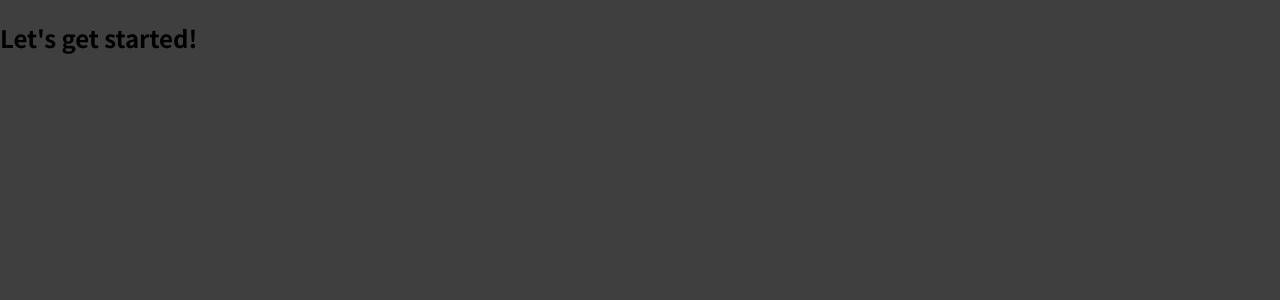
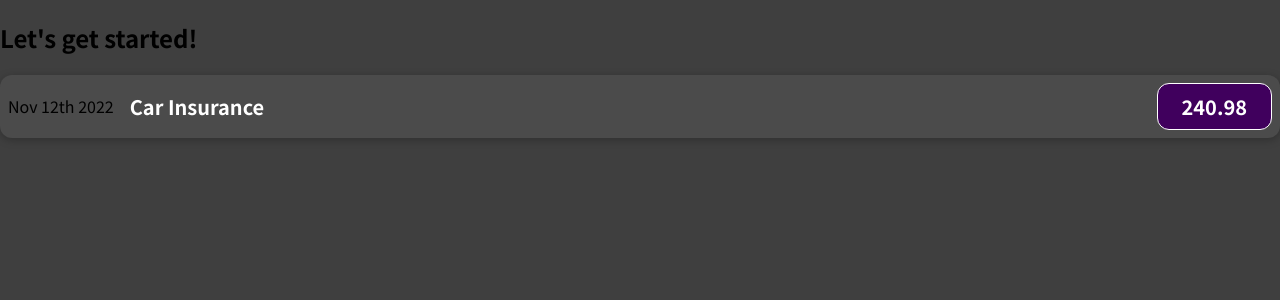
Before and after one commit to mrtajvidi/React, a JavaScript app in the folder 01-starting-setup/: page / in a window 1280 px wide. Shown: the top 300 px of the page. Built offline with nearby package versions, Linux system fonts and the light colour scheme.

Commit message:
Added some styling

```diff
--- a/01-starting-setup/src/App.js
+++ b/01-starting-setup/src/App.js
@@ -1,7 +1,10 @@
+import ExpenseItem from "./components/ExpenseItem";
+
 function App() {
   return (
     <div>
       <h2>Let's get started!</h2>
+      <ExpenseItem></ExpenseItem>
     </div>
   );
 }
--- /dev/null
+++ b/01-starting-setup/src/components/ExpenseItem.css
@@ -0,0 +1,56 @@
+.expense-item {
+  display: flex;
+  justify-content: space-between;
+  align-items: center;
+  box-shadow: 0 2px 8px rgba(0, 0, 0, 0.25);
+  padding: 0.5rem;
+  margin: 1rem 0;
+  border-radius: 12px;
+  background-color: #4b4b4b;
+}
+
+.expense-item__description {
+  display: flex;
+  flex-direction: column;
+  gap: 1rem;
+  align-items: flex-end;
+  flex-flow: column-reverse;
+  justify-content: flex-start;
+  flex: 1;
+}
+
+.expense-item h2 {
+  color: #3a3a3a;
+  font-size: 1rem;
+  flex: 1;
+  margin: 0 1rem;
+  color: white;
+}
+
+.expense-item__price {
+  font-size: 1rem;
+  font-weight: bold;
+  color: white;
+  background-color: #40005d;
+  border: 1px solid white;
+  padding: 0.5rem;
+  border-radius: 12px;
+}
+
+@media (min-width: 580px) {
+  .expense-item__description {
+    flex-direction: row;
+    align-items: center;
+    justify-content: flex-start;
+    flex: 1;
+  }
+
+  .expense-item__description h2 {
+    font-size: 1.25rem;
+  }
+
+  .expense-item__price {
+    font-size: 1.25rem;
+    padding: 0.5rem 1.5rem;
+  }
+}
--- /dev/null
+++ b/01-starting-setup/src/components/ExpenseItem.js
@@ -0,0 +1,15 @@
+import './ExpenseItem.css';
+
+function ExpenseItem() {
+  return (
+    <div className='expense-item'>
+      <div>Nov 12th 2022</div>
+      <div className='expense-item__description'>
+        <h2>Car Insurance</h2>
+        <div className='expense-item__price'>240.98</div>
+      </div>
+    </div>
+  );
+}
+
+export default ExpenseItem;
```
Also changed, not shown: 1 other file (tests, documents, lock files or other folders).
